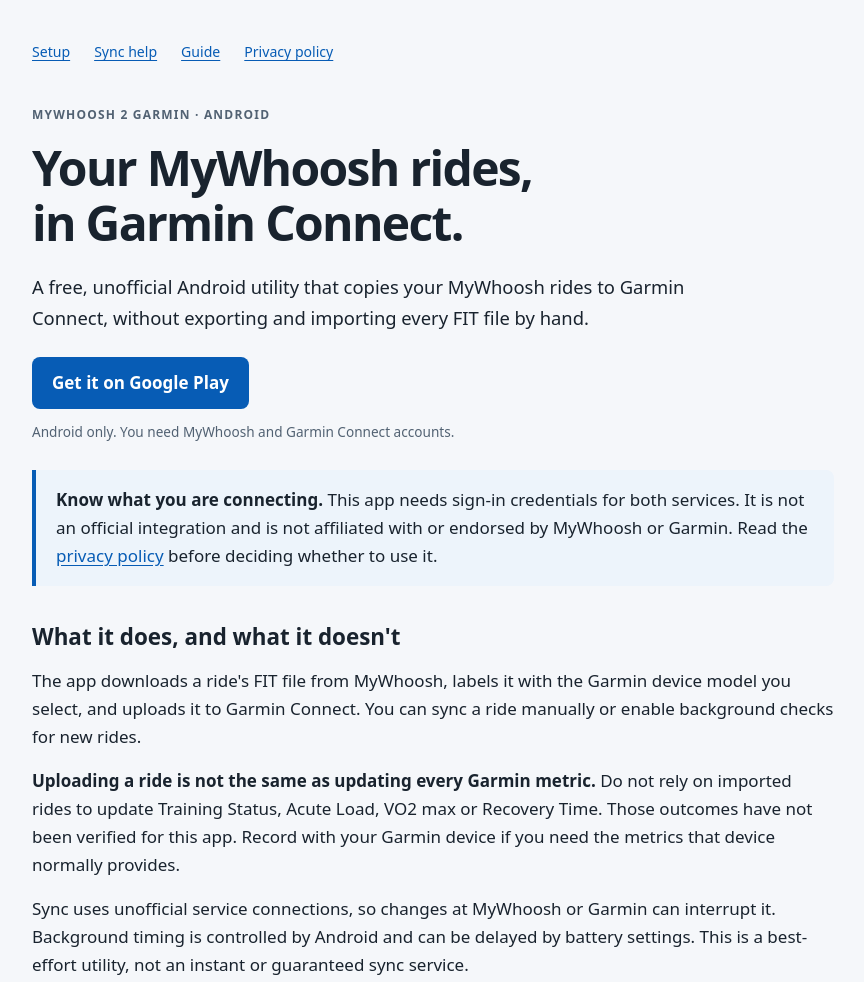
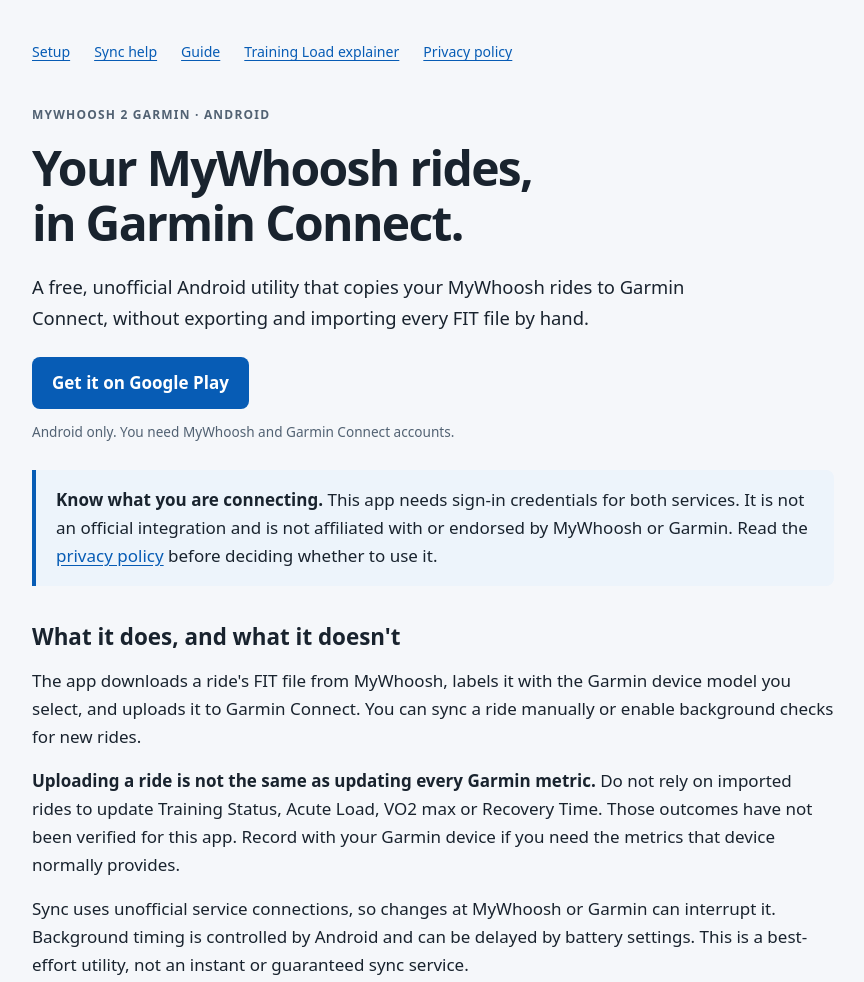
Before and after one commit to DoronK/mywhoosh2garmin-privacy, a plain HTML site: page help.html in a window 1280 px wide. Shown: the top 982 px of the page, without its empty margins (207-1071 px from the left). Drawn offline with Linux system fonts and the light colour scheme.

Commit message:
Link Training Load explainer from help nav and footer

```diff
--- a/help.html
+++ b/help.html
@@ -36,7 +36,7 @@
 </head>
 <body>
 <main>
-  <nav aria-label="Page navigation"><a href="#setup">Setup</a><a href="#help">Sync help</a><a href="guide.html">Guide</a><a href="./">Privacy policy</a></nav>
+  <nav aria-label="Page navigation"><a href="#setup">Setup</a><a href="#help">Sync help</a><a href="guide.html">Guide</a><a href="metrics.html">Training Load explainer</a><a href="./">Privacy policy</a></nav>
   <header>
     <p class="eyebrow">MyWhoosh 2 Garmin · Android</p>
     <h1>Your MyWhoosh rides,<br>in Garmin Connect.</h1>
@@ -94,7 +94,7 @@
   </section>
   <footer>
     <p>MyWhoosh 2 Garmin is an independent, unofficial utility. MyWhoosh and Garmin Connect are trademarks of their respective owners, named here to explain compatibility.</p>
-    <p><a href="https://play.google.com/store/apps/details?id=com.dk.mywhoosh2garmin">Google Play</a> · <a href="./">Privacy policy</a> · Updated November 18, 2026</p>
+    <p><a href="https://play.google.com/store/apps/details?id=com.dk.mywhoosh2garmin">Google Play</a> · <a href="metrics.html">Training Load explainer</a> · <a href="./">Privacy policy</a> · Updated November 23, 2026</p>
   </footer>
 </main>
 </body>
```
